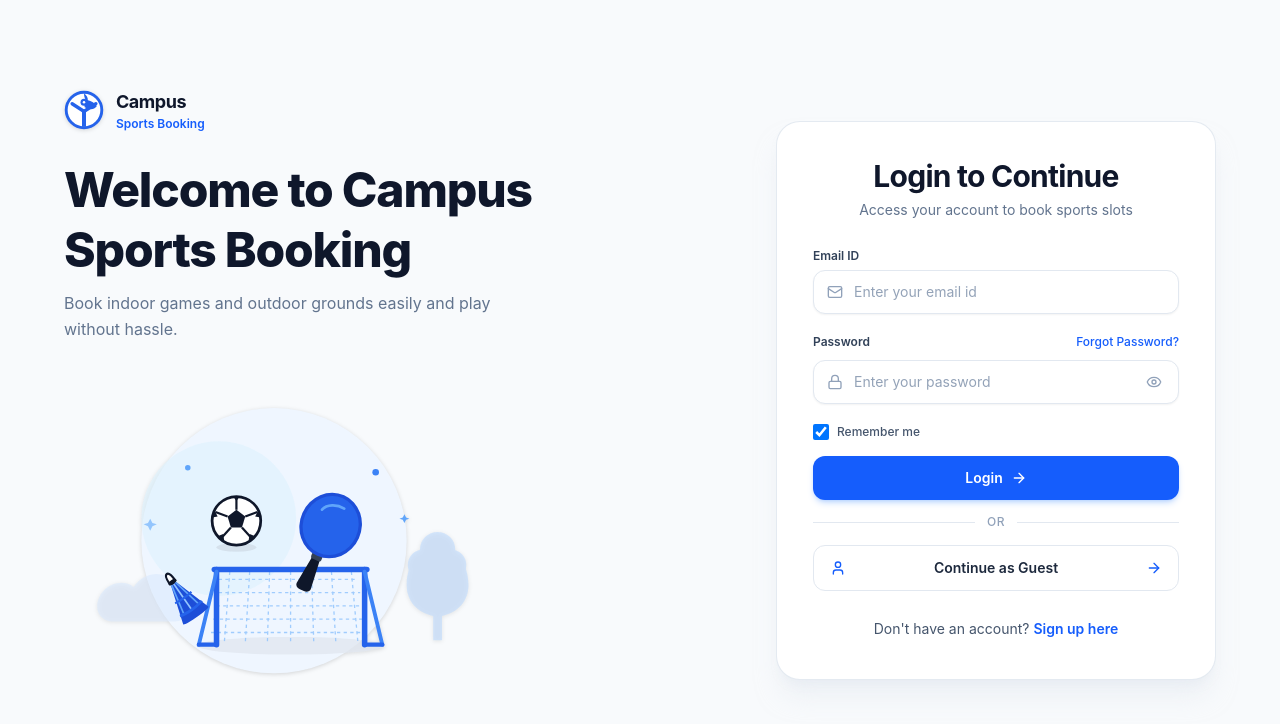
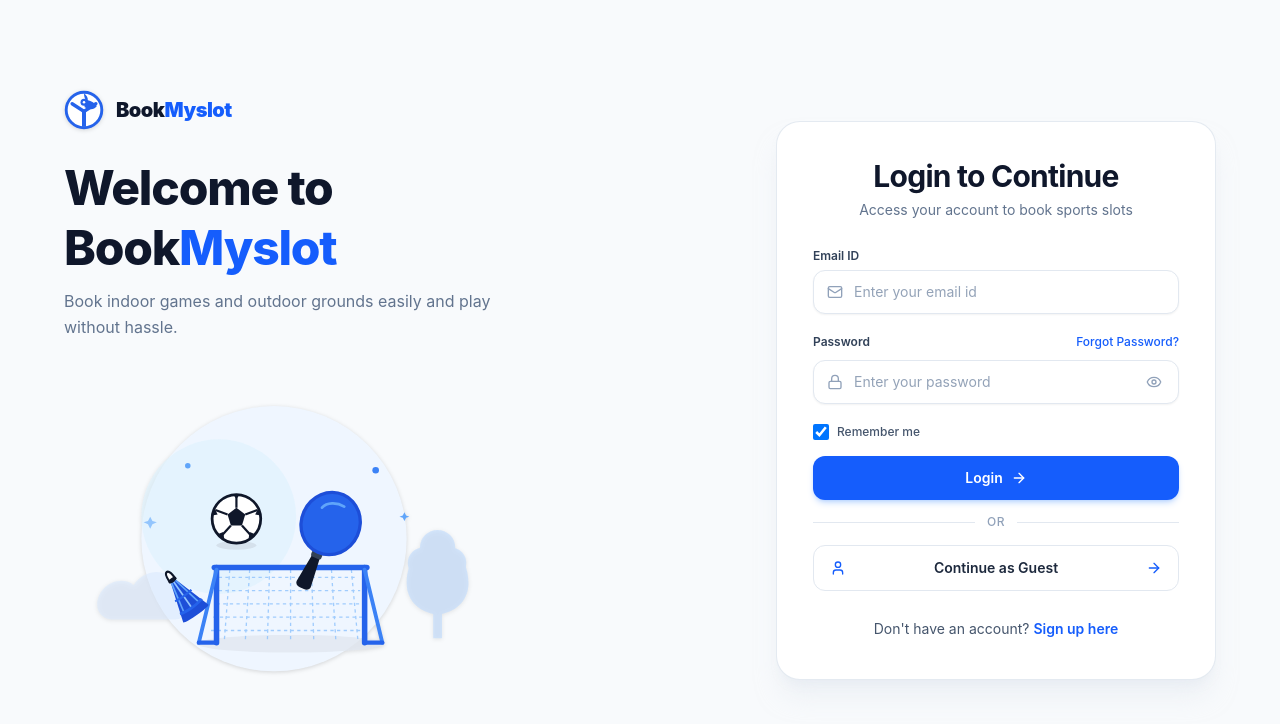
Before and after one commit to jeffy-joe/campus_slot_booking, a React (Vite) app: page /#login in a window 1280 px wide. Shown: the top 724 px of the page. Built offline with nearby package versions, Linux system fonts and the light colour scheme; no server answers.

Commit message:
Update application branding to BookMyslot across UI headers, titles, email templates, and configs

```diff
--- a/api/send-cancellation.ts
+++ b/api/send-cancellation.ts
@@ -25,7 +25,7 @@ export default async function handler(req: VercelRequest, res: VercelResponse) {
     const smtpPass = process.env.SMTP_PASS;
     const smtpHost = process.env.SMTP_HOST || 'smtp.gmail.com';
     const smtpPort = parseInt(process.env.SMTP_PORT || '587', 10);
-    const from = process.env.SMTP_FROM || (smtpUser ? `"Campus Sports Booking" <${smtpUser}>` : '"Campus Sports Booking" <no-reply@campus-sports.edu>');
+    const from = process.env.SMTP_FROM || (smtpUser ? `"BookMyslot" <${smtpUser}>` : '"BookMyslot" <no-reply@campus-sports.edu>');
 
     if (smtpUser && smtpPass) {
       try {
@@ -53,7 +53,7 @@ export default async function handler(req: VercelRequest, res: VercelResponse) {
           from,
           to: body.userEmail,
           subject: `Slot Booking Cancelled: ${body.activityName} (${body.dateString}, ${body.timeSlot}) - Ref #${body.bookingId}`,
-          text: `Notice: Your Campus Sports Slot Reservation has been Cancelled.\n\nBooking ID: ${body.bookingId}\nStudent: ${body.userName}\nSport: ${body.activityName}\nDate: ${body.dateString}\nTime: ${body.timeSlot}`,
+          text: `Notice: Your BookMyslot Reservation has been Cancelled.\n\nBooking ID: ${body.bookingId}\nStudent: ${body.userName}\nSport: ${body.activityName}\nDate: ${body.dateString}\nTime: ${body.timeSlot}`,
         });
 
         return res.status(200).json({
--- a/api/send-receipt.ts
+++ b/api/send-receipt.ts
@@ -25,7 +25,7 @@ export default async function handler(req: VercelRequest, res: VercelResponse) {
     const smtpPass = process.env.SMTP_PASS;
     const smtpHost = process.env.SMTP_HOST || 'smtp.gmail.com';
     const smtpPort = parseInt(process.env.SMTP_PORT || '587', 10);
-    const from = process.env.SMTP_FROM || (smtpUser ? `"Campus Sports Booking" <${smtpUser}>` : '"Campus Sports Booking" <no-reply@campus-sports.edu>');
+    const from = process.env.SMTP_FROM || (smtpUser ? `"BookMyslot" <${smtpUser}>` : '"BookMyslot" <no-reply@campus-sports.edu>');
 
     if (smtpUser && smtpPass) {
       try {
@@ -56,7 +56,7 @@ export default async function handler(req: VercelRequest, res: VercelResponse) {
 <body style="font-family:sans-serif;background-color:#f1f5f9;margin:0;padding:20px;color:#1e293b;">
   <div style="max-width:600px;margin:0 auto;background:#ffffff;border-radius:16px;overflow:hidden;border:1px solid #e2e8f0;">
     <div style="background:linear-gradient(135deg,#1d4ed8,#2563eb);color:#ffffff;padding:32px 24px;text-align:center;">
-      <h1 style="margin:0;font-size:24px;">Campus Sports Slot Confirmed</h1>
+      <h1 style="margin:0;font-size:24px;">BookMyslot Confirmed</h1>
       <p style="margin:8px 0 0;font-size:14px;opacity:0.9;">Official Digital Pass & Entry Receipt</p>
     </div>
     <div style="padding:28px 24px;">
--- a/api/send-verification-code.ts
+++ b/api/send-verification-code.ts
@@ -30,7 +30,7 @@ export default async function handler(req: VercelRequest, res: VercelResponse) {
     const smtpPass = process.env.SMTP_PASS;
     const smtpHost = process.env.SMTP_HOST || 'smtp.gmail.com';
     const smtpPort = parseInt(process.env.SMTP_PORT || '587', 10);
-    const from = process.env.SMTP_FROM || (smtpUser ? `"Campus Sports Booking" <${smtpUser}>` : '"Campus Sports Booking" <no-reply@campus-sports.edu>');
+    const from = process.env.SMTP_FROM || (smtpUser ? `"BookMyslot" <${smtpUser}>` : '"BookMyslot" <no-reply@bookmyslot.app>');
 
     if (smtpUser && smtpPass) {
       try {
@@ -61,11 +61,11 @@ export default async function handler(req: VercelRequest, res: VercelResponse) {
 <body style="font-family:-apple-system,BlinkMacSystemFont,'Segoe UI',Roboto,Helvetica,Arial,sans-serif;background-color:#f8fafc;margin:0;padding:24px;color:#1e293b;">
   <div style="max-width:520px;margin:0 auto;background:#ffffff;border-radius:20px;overflow:hidden;border:1px solid #e2e8f0;">
     <div style="background:linear-gradient(135deg,#1d4ed8,#2563eb);color:#ffffff;padding:36px 24px;text-align:center;">
-      <h1 style="margin:0;font-size:24px;font-weight:800;">Campus Sports Booking</h1>
+      <h1 style="margin:0;font-size:24px;font-weight:800;">BookMyslot</h1>
       <p style="margin:8px 0 0;font-size:13px;opacity:0.9;">Account Email Verification</p>
     </div>
     <div style="padding:32px 28px;text-align:center;">
-      <p style="font-size:15px;color:#334155;text-align:left;">Hello <strong>${userName}</strong>,<br><br>Thank you for creating an account on Campus Sports Booking. Please enter the 6-digit verification code below to activate your account:</p>
+      <p style="font-size:15px;color:#334155;text-align:left;">Hello <strong>${userName}</strong>,<br><br>Thank you for creating an account on BookMyslot. Please enter the 6-digit verification code below to activate your account:</p>
       <div style="background:#eff6ff;border:2px dashed #93c5fd;border-radius:16px;padding:24px 16px;margin:28px 0;">
         <div style="font-size:11px;font-weight:700;color:#2563eb;text-transform:uppercase;letter-spacing:1.5px;margin-bottom:8px;">Your Verification Code</div>
         <div style="font-family:monospace;font-size:38px;font-weight:800;letter-spacing:10px;color:#1d4ed8;">${code}</div>
@@ -79,9 +79,9 @@ export default async function handler(req: VercelRequest, res: VercelResponse) {
         const info = await transporter.sendMail({
           from,
           to: email,
-          subject: `Your Campus Sports Verification Code: ${code}`,
+          subject: `Your BookMyslot Verification Code: ${code}`,
           html: htmlContent,
-          text: `Hello ${userName},\n\nYour Campus Sports Booking verification code is: ${code}\n\nValid for 10 minutes.`,
+          text: `Hello ${userName},\n\nYour BookMyslot verification code is: ${code}\n\nValid for 10 minutes.`,
         });
 
         return res.status(200).json({
--- a/index.html
+++ b/index.html
@@ -4,7 +4,7 @@
     <meta charset="UTF-8" />
     <link rel="icon" type="image/svg+xml" href="/favicon.svg" />
     <meta name="viewport" content="width=device-width, initial-scale=1.0, viewport-fit=cover" />
-    <title>Campus Sports Booking</title>
+    <title>BookMyslot</title>
   </head>
   <body>
     <div id="root"></div>
--- a/src/components/Sidebar.tsx
+++ b/src/components/Sidebar.tsx
@@ -79,8 +79,9 @@ export const Sidebar: React.FC<SidebarProps> = ({
         >
           <LogoIcon className="w-8 h-8 flex-shrink-0 drop-shadow-sm" />
           <div className="leading-tight">
-            <span className="block font-bold text-slate-900 text-sm tracking-tight">Campus</span>
-            <span className="block font-medium text-slate-500 text-xs">Sports Booking</span>
+            <span className="block font-black text-slate-900 text-base tracking-tight">
+              Book<span className="text-blue-600">Myslot</span>
+            </span>
           </div>
         </button>
 
--- a/src/components/admin/AdminSidebar.tsx
+++ b/src/components/admin/AdminSidebar.tsx
@@ -61,11 +61,8 @@ export const AdminSidebar: React.FC<AdminSidebarProps> = ({
         >
           <LogoIcon className="w-8 h-8 flex-shrink-0 drop-shadow-xs" />
           <div className="leading-tight">
-            <span className="block font-bold text-slate-900 text-sm tracking-tight">
-              Campus
-            </span>
-            <span className="block font-medium text-slate-500 text-xs">
-              Sports Booking
+            <span className="block font-black text-slate-900 text-base tracking-tight">
+              Book<span className="text-blue-600">Myslot</span>
             </span>
           </div>
         </button>
--- a/src/views/AuthView.tsx
+++ b/src/views/AuthView.tsx
@@ -266,11 +266,8 @@ export const AuthView: React.FC<AuthViewProps> = ({
               <div className="flex items-center gap-2.5">
                 <LogoIcon className="w-9 h-9 drop-shadow-sm flex-shrink-0" />
                 <div className="leading-tight text-left">
-                  <span className="block font-bold text-slate-900 text-base tracking-tight">
-                    Campus
-                  </span>
-                  <span className="block font-semibold text-blue-600 text-xs">
-                    Sports Booking
+                  <span className="block font-black text-slate-900 text-lg tracking-tight">
+                    Book<span className="text-blue-600">Myslot</span>
                   </span>
                 </div>
               </div>
@@ -286,11 +283,8 @@ export const AuthView: React.FC<AuthViewProps> = ({
                 <div className="flex items-center gap-3">
                   <LogoIcon className="w-10 h-10 drop-shadow-sm flex-shrink-0" />
                   <div className="leading-tight">
-                    <span className="block font-bold text-slate-900 text-lg tracking-tight">
-                      Campus
-                    </span>
-                    <span className="block font-semibold text-blue-600 text-xs">
-                      Sports Booking
+                    <span className="block font-black text-slate-900 text-xl tracking-tight">
+                      Book<span className="text-blue-600">Myslot</span>
                     </span>
                   </div>
                 </div>
@@ -298,8 +292,8 @@ export const AuthView: React.FC<AuthViewProps> = ({
                 {/* Main Heading & Subtitle */}
                 <div className="space-y-2.5">
                   <h1 className="text-3xl sm:text-4xl xl:text-5xl font-extrabold text-slate-900 tracking-tight leading-tight">
-                    Welcome to Campus <br />
-                    Sports Booking
+                    Welcome to <br />
+                    Book<span className="text-blue-600">Myslot</span>
                   </h1>
                   <p className="text-slate-500 text-sm sm:text-base leading-relaxed max-w-md">
                     Book indoor games and outdoor grounds easily and play without hassle.
@@ -505,11 +499,8 @@ export const AuthView: React.FC<AuthViewProps> = ({
               <div className="flex items-center gap-2.5">
                 <LogoIcon className="w-8 h-8 flex-shrink-0" />
                 <div className="leading-tight">
-                  <span className="block font-bold text-slate-900 text-sm tracking-tight">
-                    Campus
-                  </span>
-                  <span className="block font-semibold text-blue-600 text-[11px]">
-                    Sports Booking
+                  <span className="block font-black text-slate-900 text-base tracking-tight">
+                    Book<span className="text-blue-600">Myslot</span>
                   </span>
                 </div>
               </div>
@@ -533,7 +524,7 @@ export const AuthView: React.FC<AuthViewProps> = ({
                 Create Your Account
               </h2>
               <p className="text-slate-500 text-xs sm:text-sm">
-                Join Campus Sports Booking to book your favorite slots
+                Join BookMyslot to book your favorite slots
               </p>
             </div>
 
@@ -707,11 +698,8 @@ export const AuthView: React.FC<AuthViewProps> = ({
               <div className="flex items-center gap-2.5">
                 <LogoIcon className="w-8 h-8 flex-shrink-0" />
                 <div className="leading-tight">
-                  <span className="block font-bold text-slate-900 text-sm tracking-tight">
-                    Campus
-                  </span>
-                  <span className="block font-semibold text-blue-600 text-[11px]">
-                    Sports Booking
+                  <span className="block font-black text-slate-900 text-base tracking-tight">
+                    Book<span className="text-blue-600">Myslot</span>
                   </span>
                 </div>
               </div>
--- a/src/views/admin/AdminDashboardOverview.tsx
+++ b/src/views/admin/AdminDashboardOverview.tsx
@@ -70,7 +70,7 @@ export const AdminDashboardOverview: React.FC<AdminDashboardOverviewProps> = ({
           Admin Dashboard
         </h1>
         <p className="text-slate-500 text-xs sm:text-sm mt-1">
-          Manage campus sports bookings, restrictions and announcements.
+          Manage BookMyslot bookings, restrictions and announcements.
         </p>
       </div>
 
```
Also changed, not shown: 2 other files (tests, documents, lock files or other folders).
